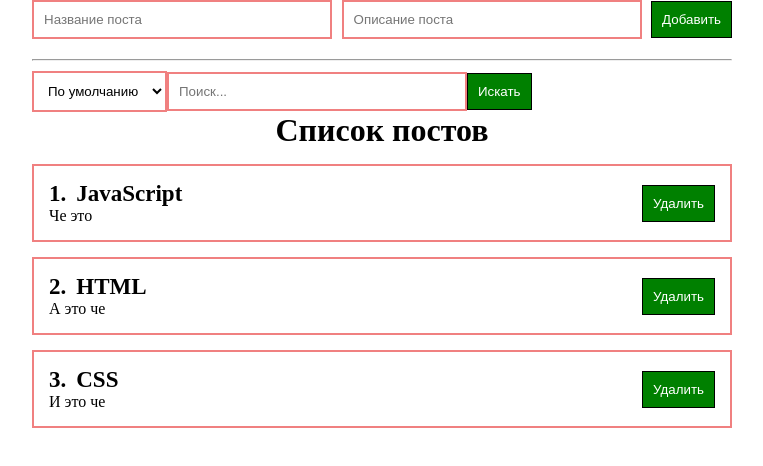
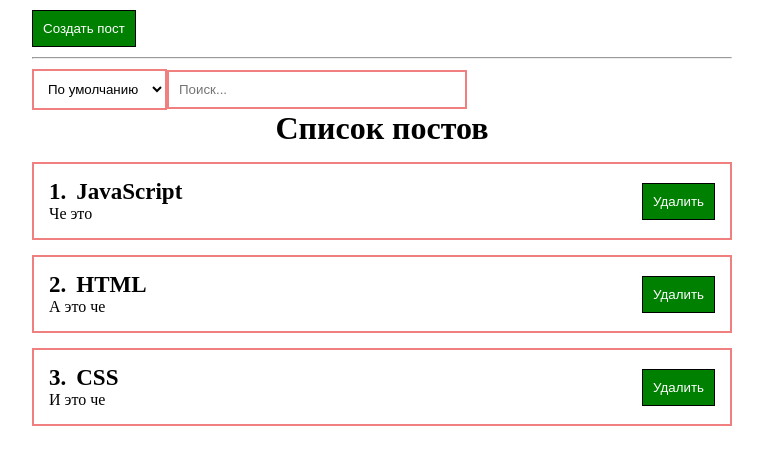
Before and after one commit to TheMarchell0/react-education, a React (Create React App) app: page /posts in a window 1280 px wide. Shown: the top 466 px of the page, without its empty margins (258-1021 px from the left). Built offline with nearby package versions, Linux system fonts and the light colour scheme.

Commit message:
add modal + add custom hooks for content create

```diff
--- a/package.json
+++ b/package.json
@@ -9,6 +9,7 @@
     "react": "^18.2.0",
     "react-dom": "^18.2.0",
     "react-scripts": "5.0.1",
+    "react-transition-group": "^4.4.5",
     "web-vitals": "^2.1.4"
   },
   "scripts": {
--- a/src/App.js
+++ b/src/App.js
@@ -1,9 +1,11 @@
-import React, { useState, useMemo } from "react";
+import React, { useState } from "react";
 import "./styles/style.css";
 import PostList from "./components/PostList";
 import CreateNewPost from "./components/CreateNewPost";
-import CustomSelect from "./components/UI/select/CustomSelect";
-import Search from "./components/Search";
+import Filter from "./components/Filter";
+import CustomModal from "./components/UI/modal/CustomModal";
+import CustomButton from "./components/UI/button/CustomButton";
+import { useSearchSortedContent } from "./components/hooks/usePosts";
 
 function App() {
   const [postsContent, setPostsContent] = useState([
@@ -23,22 +25,20 @@ function App() {
       description: "И это че",
     },
   ]); //Допустим, что получаем данные с бэка;
-  const [selectedSort, setSelectedSort] = useState("default");
-  const [searchQuery, setSearchQuery] = useState("");
+  const [filter, setFilter] = useState({ sort: "default", searchQuery: "" });
+  const searchSortedContent = useSearchSortedContent(
+    postsContent,
+    filter.sort,
+    filter.searchQuery
+  );
 
-  //Определение типа контента (обычного или отсортированного)
-  const sortPostsContent = useMemo(() => {
-    if (selectedSort !== "default") {
-      return [...postsContent].sort((a, b) =>
-        a[selectedSort].localeCompare(b[selectedSort])
-      );
-    }
-    return postsContent;
-  }, [selectedSort, postsContent]);
+  //Показ модального окна с добавлением поста
+  const [modalVisible, setModalVisible] = useState(false);
 
   //Создание поста
   const newPostFunc = (newPost) => {
     setPostsContent([...postsContent, newPost]);
+    setModalVisible(false);
   };
 
   //Удаление поста
@@ -49,42 +49,27 @@ function App() {
     setPostsContent(newPostContent);
   };
 
-  //Получение и смена стейта типа сортировки из customSelect.jsx (влияет на вывод контента)
-  const sortPosts = (sort) => {
-    setSelectedSort(sort);
-  };
-
-  //Вывод контента
-  const mainContent = () => {
-    switch (postsContent.length) {
-      case 0:
-        return <p className="not-found">Посты не найдены!</p>;
-      default:
-        return (
-          <PostList
-            posts={sortPostsContent}
-            removePostFunc={removePostFunc}
-            head={"Список постов"}
-          />
-        );
-    }
-  };
-
   return (
     <>
-      <CreateNewPost newPostFunc={newPostFunc} />
+      <CustomButton
+        style={{ margin: "10px 0" }}
+        onClick={() => setModalVisible(true)}
+      >
+        Создать пост
+      </CustomButton>
+      <CustomModal
+        modalVisible={modalVisible}
+        setModalVisible={setModalVisible}
+      >
+        <CreateNewPost newPostFunc={newPostFunc} />
+      </CustomModal>
       <hr />
-      <CustomSelect
-        defaultValue="По умолчанию"
-        selectedValue={selectedSort}
-        changeValue={sortPosts}
-        options={[
-          { value: "title", name: "По названию" },
-          { value: "description", name: "По описанию" },
-        ]}
+      <Filter filter={filter} setFilter={setFilter} />
+      <PostList
+        posts={searchSortedContent}
+        removePostFunc={removePostFunc}
+        head={"Список постов"}
       />
-      <Search searchValue={searchQuery} searchFunction={setSearchQuery} />
-      {mainContent()}
     </>
   );
 }
--- /dev/null
+++ b/src/components/Filter.jsx
@@ -0,0 +1,27 @@
+import React from "react";
+import CustomInput from "./UI/input/CustomInput";
+import CustomSelect from "./UI/select/CustomSelect";
+
+function Filter({ filter, setFilter }) {
+  return (
+    <>
+      <CustomSelect
+        value={filter.sort}
+        changeValue={(selectedSort) =>
+          setFilter({ ...filter, sort: selectedSort })
+        }
+        options={[
+          { value: "title", name: "По названию" },
+          { value: "description", name: "По описанию" },
+        ]}
+      />
+      <CustomInput
+        placeholder="Поиск..."
+        value={filter.searchQuery}
+        onChange={(e) => setFilter({ ...filter, searchQuery: e.target.value })}
+      />
+    </>
+  );
+}
+
+export default Filter;
--- a/src/components/PostList.jsx
+++ b/src/components/PostList.jsx
@@ -1,23 +1,31 @@
 import React from "react";
+import { TransitionGroup, CSSTransition } from "react-transition-group";
 import PostItem from "./PostItem";
 
 const PostList = ({ posts, head, removePostFunc }) => {
+  if (!posts.length) {
+    return <p className="not-found">Посты не найдены!</p>;
+  }
+
   return (
     <>
       <h1 className="title">{head}</h1>
       <ul className="posts">
+        <TransitionGroup>
           {posts.map((item, index) => {
             return (
+              <CSSTransition key={index} classNames="posts__item" timeout={500}>
                 <PostItem
                   title={item.title}
                   description={item.description}
                   number={index + 1}
                   id={item.id}
-              key={index}
                   removePostFunc={removePostFunc}
                 />
+              </CSSTransition>
             );
           })}
+        </TransitionGroup>
       </ul>
     </>
   );
--- a/src/components/Search.jsx
+++ /dev/null
@@ -1,17 +0,0 @@
-import React from "react";
-import CustomInput from "./UI/input/CustomInput";
-import CustomButton from "./UI/button/CustomButton";
-function SearchBlock({ searchValue, searchFunction }) {
-  return (
-    <>
-      <CustomInput
-        placeholder="Поиск..."
-        value={searchValue}
-        onChange={(e) => searchFunction(e.target.value)}
-      />
-      <CustomButton>Искать</CustomButton>
-    </>
-  );
-}
-
-export default SearchBlock;
--- /dev/null
+++ b/src/components/UI/modal/CustomModal.jsx
@@ -0,0 +1,25 @@
+import React from "react";
+import classes from "./CustomModal.module.css";
+
+function CustomModal({ children, modalVisible, setModalVisible }) {
+  const modalClasses = [classes.CustomModal];
+
+  if (modalVisible) {
+    modalClasses.push(classes.active);
+  }
+  return (
+    <div
+      className={modalClasses.join(" ")}
+      onClick={() => setModalVisible(false)}
+    >
+      <div
+        className={classes.CustomModalContent}
+        onClick={(e) => e.stopPropagation()}
+      >
+        {children}
+      </div>
+    </div>
+  );
+}
+
+export default CustomModal;
--- /dev/null
+++ b/src/components/UI/modal/CustomModal.module.css
@@ -0,0 +1,24 @@
+.CustomModal {
+  position: fixed;
+  top: 0;
+  left: 0;
+  bottom: 0;
+  right: 0;
+  display: none;
+  background: rgba(0, 0, 0, 0.114);
+  z-index: 100;
+}
+
+.CustomModalContent {
+  padding: 20px;
+  background-color: white;
+  border-radius: 10px;
+  max-width: 300px;
+  width: 100%;
+}
+
+.CustomModal.active {
+  display: flex;
+  justify-content: center;
+  align-items: center;
+}
--- a/src/components/UI/select/CustomSelect.jsx
+++ b/src/components/UI/select/CustomSelect.jsx
@@ -1,7 +1,7 @@
 import React from "react";
 import classes from "./CustomSelect.module.css";
 
-function CustomSelect({ options, defaultValue, selectedValue, changeValue }) {
+function CustomSelect({ options, selectedValue, changeValue }) {
   return (
     <select
       name="select"
@@ -9,7 +9,7 @@ function CustomSelect({ options, defaultValue, selectedValue, changeValue }) {
       value={selectedValue}
       onChange={(e) => changeValue(e.target.value)}
     >
-      <option value="default">{defaultValue}</option>
+      <option value="default">По умолчанию</option>
       {options.map((option) => (
         <option value={option.value} key={option.value}>
           {option.name}
--- /dev/null
+++ b/src/components/hooks/usePosts.jsx
@@ -0,0 +1,25 @@
+import { useMemo } from "react";
+
+//Определение типа контента (обычного или отсортированного)
+export const useSortedPostsContent = (postsContent, sort) => {
+  const sortPostsContent = useMemo(() => {
+    if (sort !== "default") {
+      return [...postsContent].sort((a, b) => a[sort].localeCompare(b[sort]));
+    }
+    return postsContent;
+  }, [sort, postsContent]);
+
+  return sortPostsContent;
+};
+
+//Функционал поиска поста (По итогу именно этот массив генерируется в контент)
+export const useSearchSortedContent = (posts, sort, searchQuery) => {
+  const sortPostsContent = useSortedPostsContent(posts, sort);
+  const searchSortedContent = useMemo(() => {
+    return sortPostsContent.filter((post) =>
+      post.title.toLowerCase().includes(searchQuery.toLowerCase())
+    );
+  }, [searchQuery, sortPostsContent]);
+
+  return searchSortedContent;
+};
--- a/src/styles/style.css
+++ b/src/styles/style.css
@@ -61,3 +61,18 @@ form {
   text-align: center;
   padding-top: 20px;
 }
+
+.posts__item-enter {
+  transform: translateX(-25px);
+}
+.posts__item-enter-active {
+  transform: translateX(0px);
+  transition: all 500ms ease-in;
+}
+.posts__item-exit {
+  opacity: 1;
+}
+.posts__item-exit-active {
+  transform: translateX(-25px);
+  transition: all 500ms ease-in;
+}
```
Also changed, not shown: 1 other file (tests, documents, lock files or other folders). Lines whose indentation alone changed are shown as unchanged.
